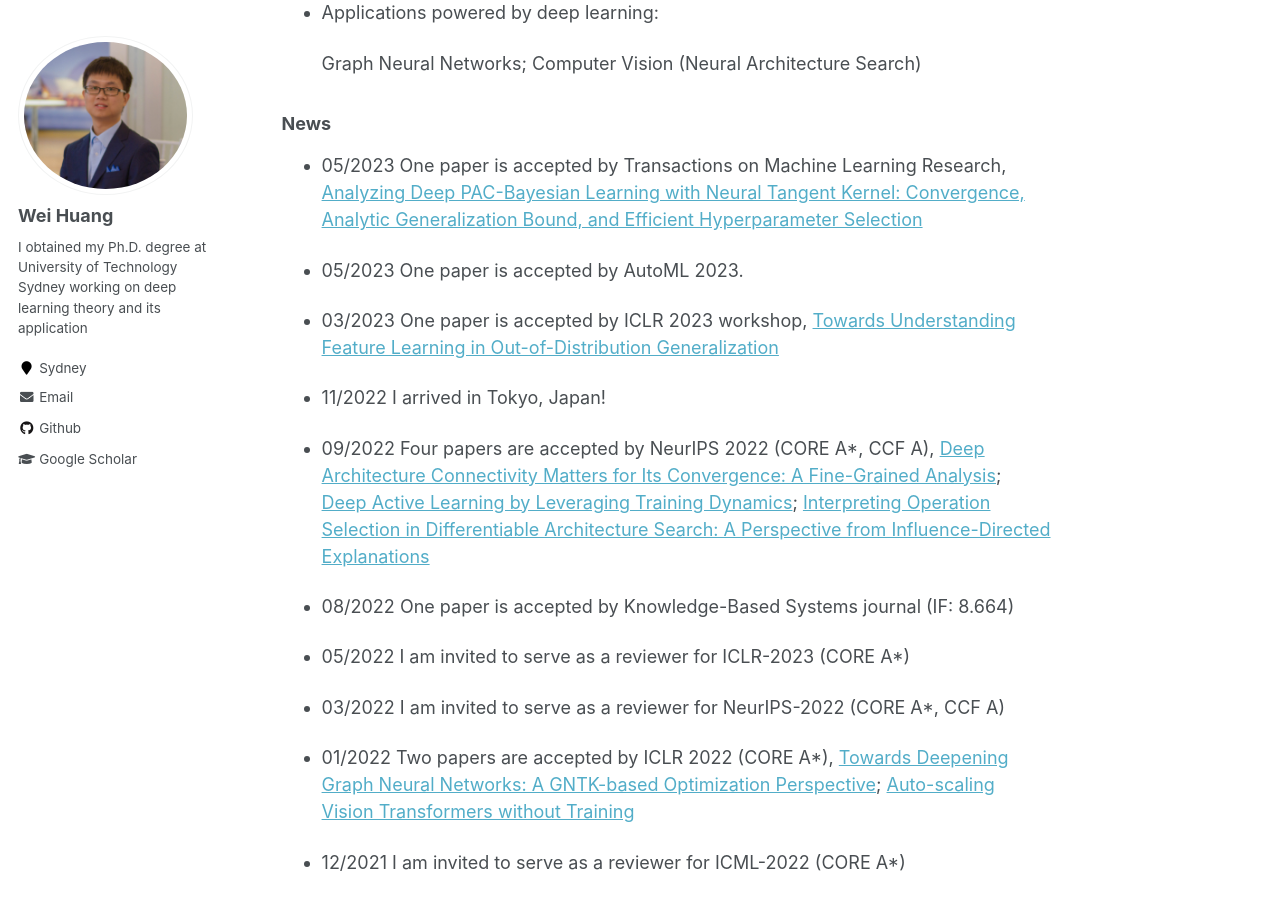
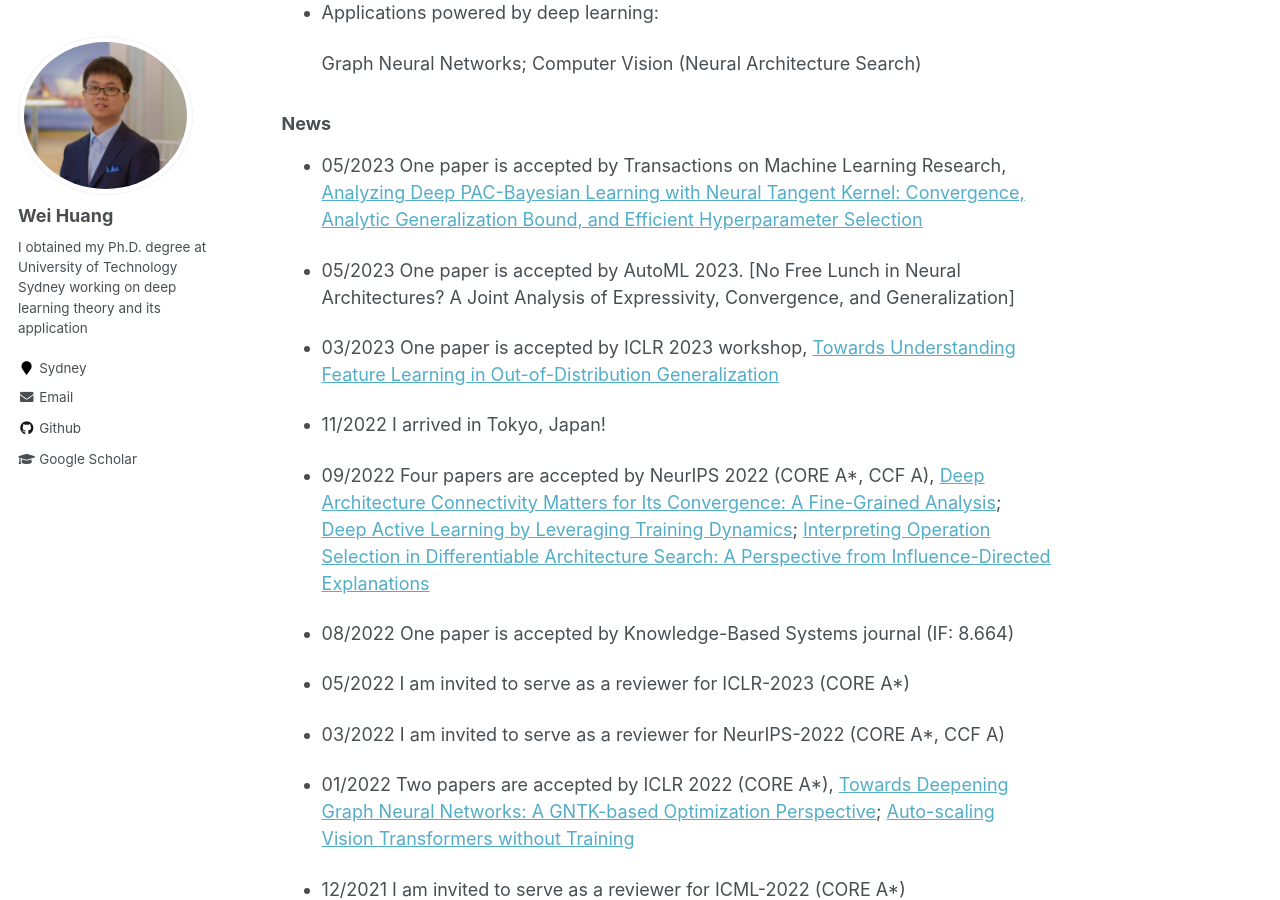
Before and after one commit to WeiHuang05/Weihuang05.github.io, a Jekyll site: the page built from index.md, in a window 1280 px wide and 900 px high, scrolled down 782 px. Built offline with Jekyll 4.4.1, drawn with Linux system fonts in a browser that asks for light colours.

Commit message:
Update index.md

```diff
--- a/index.md
+++ b/index.md
@@ -28,7 +28,7 @@ Please feel free to contact me if you want to cooperate or discuss with me (weih
 
 * 05/2023 One paper is accepted by Transactions on Machine Learning Research, [Analyzing Deep PAC-Bayesian Learning with Neural Tangent Kernel: Convergence, Analytic Generalization Bound, and Efficient Hyperparameter Selection](https://openreview.net/pdf?id=nEX2q5B2RQ)
 
-* 05/2023 One paper is accepted by AutoML 2023.
+* 05/2023 One paper is accepted by AutoML 2023. [No Free Lunch in Neural Architectures? A Joint Analysis of Expressivity, Convergence, and Generalization]
 
 * 03/2023 One paper is accepted by ICLR 2023 workshop, [Towards Understanding Feature Learning in Out-of-Distribution Generalization
 ](https://arxiv.org/abs/2304.11327)
```
